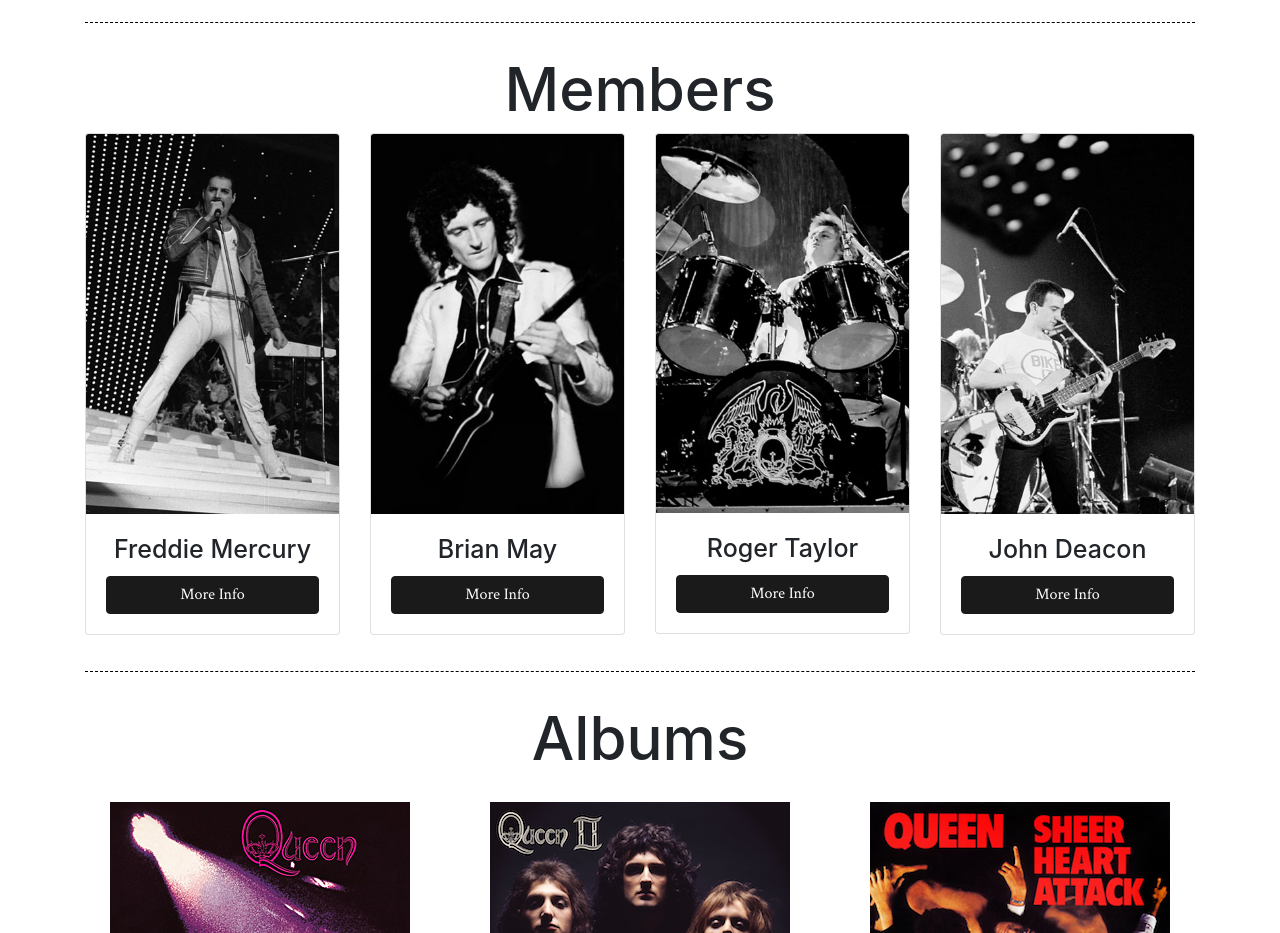
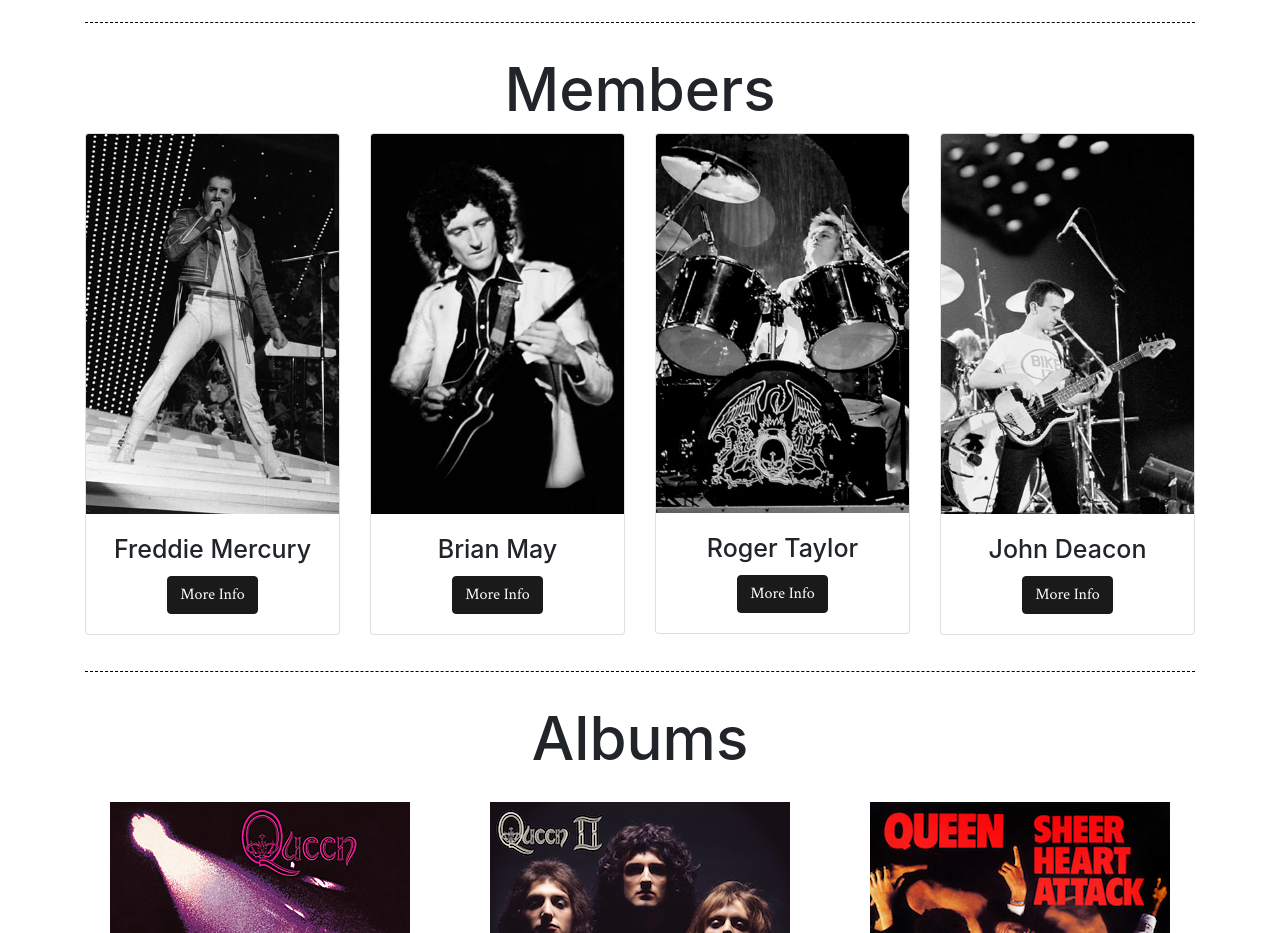
Before and after one commit to abbyhopkins/abby-final, a website: page src/njk/index.njk in a window 1280 px wide. Shown: the part 1160-2093 px from the top of the page. Drawn offline with nearby package versions, Linux system fonts and the light colour scheme; files that its build step writes are made by us from their sources; files whose address does not match are found by name; a web font is replaced by a local one.

Commit message:
i got the fricking buttons centered

```diff
--- a/src/njk/index.njk
+++ b/src/njk/index.njk
@@ -25,7 +25,7 @@
       <div class="row">
         {% for members in data.members %}
           <div class="col-sm-6 col-md-3">
-            <div class="card">
+            <div class="card text-center">
                  <img class="card-img-top" src="img/members/{{ members.imagebw }}" alt="band member" class="img-fluid">
               <div class="card-body">
                  <h5 class="card-title">{{ members.name }}</h5>
--- a/src/scss/main.scss
+++ b/src/scss/main.scss
@@ -45,7 +45,6 @@
   background-color: rgb(26, 26, 26);
   border-color: rgb(26, 26, 26);
   font-family: 'Crimson Text', serif;
-  width: 100%;
 }
 
 .btn:hover {
```
Also changed, not shown: docs/css/main.css, docs/index.html.
